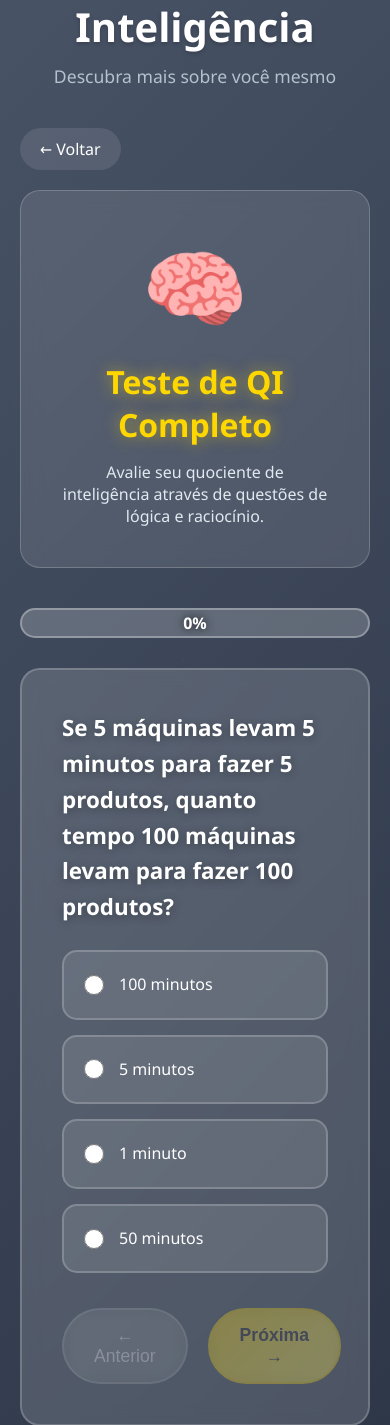
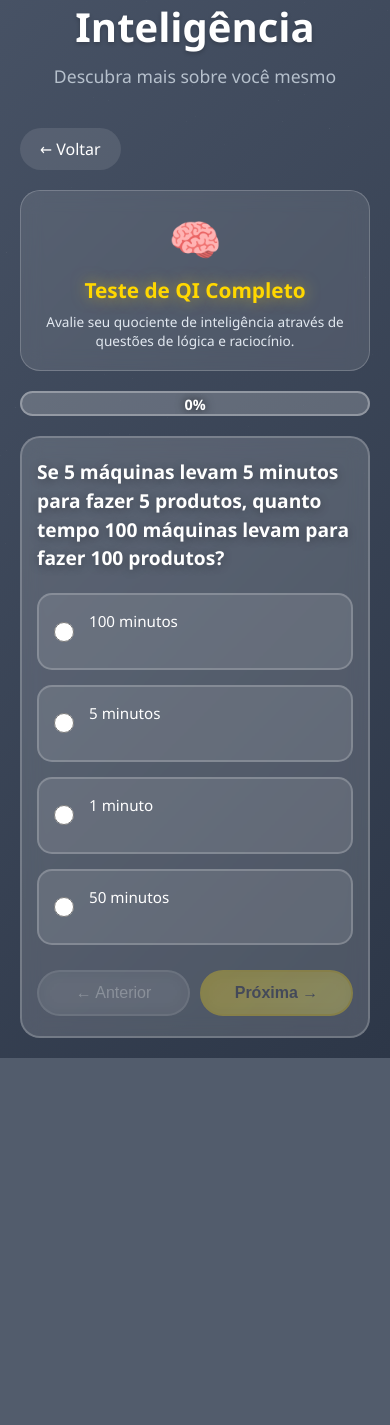
Before and after one commit to marcosdollis/testes-perfil, a Django app: page /teste/teste_qi/ in a window 390 px wide. Shown: the part 171-1596 px from the top of the page. After the commit the page ends 1229 px from the top, so only its background shows below. Run offline with Django 5.2, Linux system fonts and the light colour scheme.

Commit message:
UX Mobile: Header compacto, scroll automático e avanço automático de perguntas

```diff
--- a/templates/teste.html
+++ b/templates/teste.html
@@ -10,8 +10,8 @@
 
 .teste-header {
     text-align: center;
-    margin-bottom: 40px;
-    padding: 40px;
+    margin-bottom: 30px;
+    padding: 30px 20px;
     background: rgba(255, 255, 255, 0.1);
     border-radius: 20px;
     backdrop-filter: blur(10px);
@@ -19,9 +19,9 @@
 }
 
 .teste-header .icon {
-    font-size: 5rem;
+    font-size: 3rem;
     display: block;
-    margin-bottom: 20px;
+    margin-bottom: 15px;
     animation: pulse 2s ease-in-out infinite;
 }
 
@@ -31,23 +31,29 @@
 }
 
 .teste-header h2 {
-    font-size: 2rem;
-    margin-bottom: 15px;
+    font-size: 1.5rem;
+    margin-bottom: 10px;
     color: #ffd700;
     text-shadow: 0 0 15px rgba(255, 215, 0, 0.5);
+}
+
+.teste-header p {
+    font-size: 0.95rem;
+    margin: 0;
 }
 
 .teste-form {
     background: rgba(255, 255, 255, 0.15);
     backdrop-filter: blur(10px);
     border-radius: 20px;
-    padding: 40px;
+    padding: 30px 20px;
     border: 2px solid rgba(255, 255, 255, 0.2);
     min-height: 400px;
+    scroll-margin-top: 20px;
 }
 
 .form-group {
-    margin-bottom: 35px;
+    margin-bottom: 25px;
     animation: fadeIn 0.5s ease;
     display: none;
 }
@@ -266,6 +272,66 @@
     from { opacity: 0; transform: translateY(20px); }
     to { opacity: 1; transform: translateY(0); }
 }
+
+/* MELHORIAS MOBILE - UX OTIMIZADA */
+@media (max-width: 768px) {
+    .teste-header {
+        padding: 20px 15px;
+        margin-bottom: 20px;
+    }
+
+    .teste-header .icon {
+        font-size: 2.5rem;
+        margin-bottom: 10px;
+    }
+
+    .teste-header h2 {
+        font-size: 1.3rem;
+        margin-bottom: 8px;
+    }
+
+    .teste-header p {
+        font-size: 0.85rem;
+    }
+
+    .teste-form {
+        padding: 20px 15px;
+        min-height: auto;
+    }
+
+    .form-group label {
+        font-size: 1.2rem;
+        margin-bottom: 20px;
+        line-height: 1.5;
+    }
+
+    .opcao {
+        padding: 15px;
+    }
+
+    .opcao label {
+        font-size: 0.95rem;
+    }
+
+    .navigation-buttons {
+        gap: 10px;
+        margin-top: 20px;
+    }
+
+    .nav-btn {
+        padding: 12px 20px;
+        font-size: 1rem;
+    }
+
+    .progress-bar {
+        margin-bottom: 20px;
+        height: 25px;
+    }
+
+    .progress-text {
+        font-size: 0.9rem;
+    }
+}
 {% endblock %}
 
 {% block content %}
@@ -351,6 +417,20 @@
     document.getElementById('nextBtn').disabled = false;
 
     updateProgress();
+
+    // Auto-avançar para próxima após 500ms (melhor UX)
+    if (currentQuestion < totalQuestions - 1) {
+        setTimeout(() => {
+            nextQuestion();
+        }, 400);
+    } else {
+        // Na última pergunta, mostrar email
+        setTimeout(() => {
+            document.getElementById('emailGroup').style.display = 'block';
+            document.getElementById('nextBtn').style.display = 'none';
+            document.getElementById('submitBtn').classList.add('show');
+        }, 300);
+    }
 }
 
 function showQuestion(index) {
@@ -382,8 +462,11 @@
         document.getElementById('submitBtn').classList.remove('show');
     }
 
-    // Scroll to top smoothly
-    window.scrollTo({ top: 0, behavior: 'smooth' });
+    // Scroll to form top smoothly (melhor UX mobile)
+    const testeForm = document.getElementById('testeForm');
+    const yOffset = -20; // 20px de margem
+    const y = testeForm.getBoundingClientRect().top + window.pageYOffset + yOffset;
+    window.scrollTo({ top: y, behavior: 'smooth' });
 }
 
 function nextQuestion() {
```
